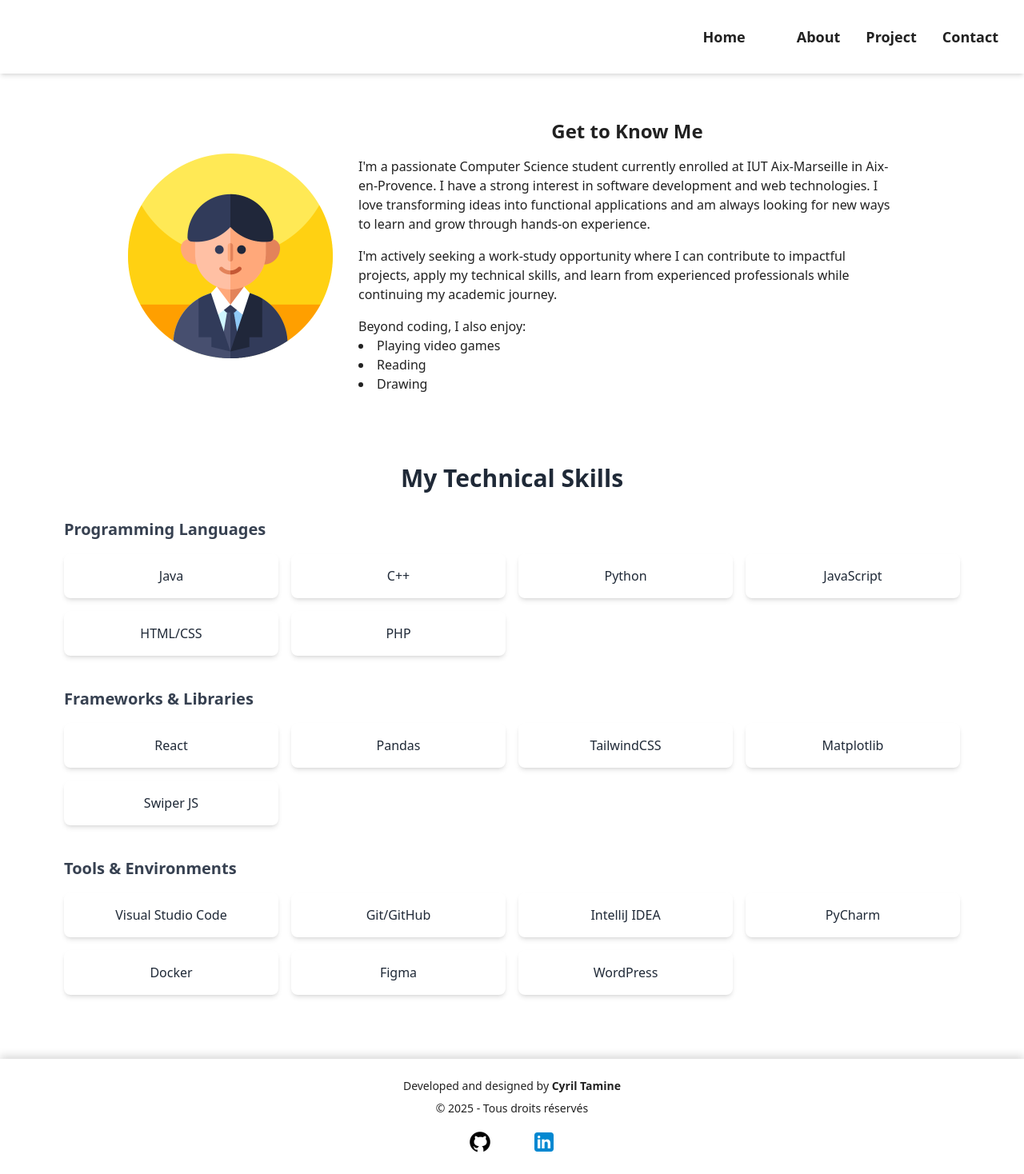
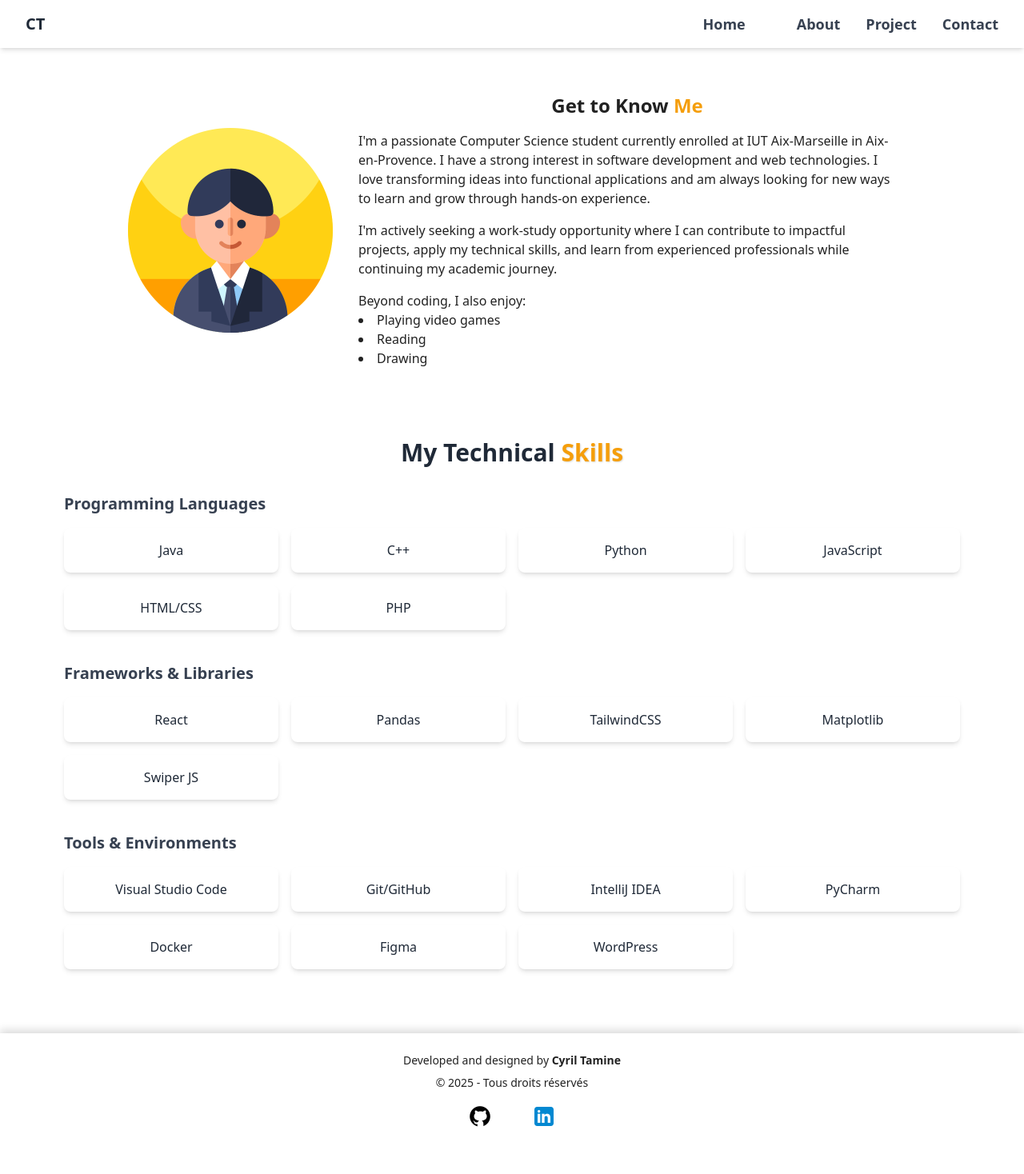
Before and after one commit to TAMINE-CYRIL/Portfolio-React, a React (Vite) app: page /about in a window 1280 px wide. Shown: the whole page at 80% size. After the commit the page ends 1436 px from the top, so only its background shows below. Built offline with nearby package versions, Linux system fonts and the light colour scheme.

Commit message:
Refonte en ajoutant plus de couleurs et des illustrations

```diff
--- a/package.json
+++ b/package.json
@@ -13,6 +13,7 @@
     "@tailwindcss/vite": "^4.1.11",
     "react": "^19.1.0",
     "react-dom": "^19.1.0",
+    "react-icons": "^5.5.0",
     "react-router-dom": "^7.6.3"
   },
   "devDependencies": {
--- a/src/components/About/SkillsSection.jsx
+++ b/src/components/About/SkillsSection.jsx
@@ -4,7 +4,10 @@ export default function SkillsSection() {
   return (
     <section className="max-w-6xl mx-auto px-4 py-8">
       <h2 className="text-3xl font-bold text-gray-800 dark:text-white mb-8 text-center">
-          My Technical Skills
+        My Technical{" "}
+        <span className="text-amber-500 bg-clip-text text-shadow-sm">
+          Skills
+        </span>
       </h2>
 
       <div className="space-y-10">
@@ -13,12 +16,14 @@ export default function SkillsSection() {
             Programming Languages
           </h3>
           <div className="grid grid-cols-2 sm:grid-cols-3 lg:grid-cols-4 gap-4">
-            <SkillCard title="Java" />
-            <SkillCard title="C++" />
-            <SkillCard title="Python" />
-            <SkillCard title="JavaScript" />
-            <SkillCard title="HTML/CSS" />
-            <SkillCard title="PHP" />
+            {["Java", "C++", "Python", "JavaScript", "HTML/CSS", "PHP"].map((title) => (
+              <div
+                key={title}
+                className="hover:scale-105 transition-transform duration-300 hover:shadow-lg"
+              >
+                <SkillCard title={title} />
+              </div>
+            ))}
           </div>
         </div>
 
@@ -27,13 +32,14 @@ export default function SkillsSection() {
             Frameworks & Libraries
           </h3>
           <div className="grid grid-cols-2 sm:grid-cols-3 lg:grid-cols-4 gap-4">
-            <SkillCard title="React" />
-            <SkillCard title="Pandas" />
-            <SkillCard title="TailwindCSS" />
-            <SkillCard title="Matplotlib" />
-            <SkillCard title="Swiper JS" />
-
-
+            {["React", "Pandas", "TailwindCSS", "Matplotlib", "Swiper JS"].map((title) => (
+              <div
+                key={title}
+                className="hover:scale-105 transition-transform duration-300 hover:shadow-lg"
+              >
+                <SkillCard title={title} />
+              </div>
+            ))}
           </div>
         </div>
 
@@ -42,14 +48,22 @@ export default function SkillsSection() {
             Tools & Environments
           </h3>
           <div className="grid grid-cols-2 sm:grid-cols-3 lg:grid-cols-4 gap-4">
-            <SkillCard title="Visual Studio Code" />
-            <SkillCard title="Git/GitHub" />
-            <SkillCard title="IntelliJ IDEA" />
-            <SkillCard title="PyCharm" />
-            <SkillCard title="Docker" />
-            <SkillCard title="Figma" />
-            <SkillCard title="WordPress" />
-
+            {[
+              "Visual Studio Code",
+              "Git/GitHub",
+              "IntelliJ IDEA",
+              "PyCharm",
+              "Docker",
+              "Figma",
+              "WordPress",
+            ].map((title) => (
+              <div
+                key={title}
+                className="hover:scale-105 transition-transform duration-300 hover:shadow-lg"
+              >
+                <SkillCard title={title} />
+              </div>
+            ))}
           </div>
         </div>
       </div>
--- a/src/components/Footer.jsx
+++ b/src/components/Footer.jsx
@@ -15,14 +15,14 @@ export default function Footer() {
             <img
               src={github}
               alt="GitHub logo"
-              className="w-8 transition-all duration-300 hover:w-[35px] hover:shadow-lg rounded"
+              className="w-8 transition-all duration-300 hover:w-[35px]"
             />
           </a>
           <a href="https://www.linkedin.com/in/cyril-tamine-9068642b4/" target="_blank">
             <img
               src={linkedin}
               alt="LinkedIn logo"
-              className="w-8 transition-all duration-300 hover:w-[35px] hover:shadow-lg rounded"
+              className="w-8 transition-all duration-300 hover:w-[35px]"
             />
           </a>
         </div>
--- a/src/components/Header.jsx
+++ b/src/components/Header.jsx
@@ -1,19 +1,52 @@
 import { Link } from "react-router-dom";
 
-export default function Header(){
-    return(
+export default function Header() {
+  return (
     <header>
-        <nav className="flex shadow-md justify-end">
-            <ul className="md:flex items-center space-x-8 p-8">
-                <Link to="/"><li className="text-lg font-bold text-white-600">Home</li></Link>
-                <Link to="/about"><li className="text-lg font-bold text-white-600">About</li></Link>
-                <Link to="/project"><li className="text-lg font-bold text-white-600">Project</li></Link>
-                <Link to="/contact"><li className="text-lg font-bold text-white-600">Contact</li></Link>
+      <nav className="flex items-center justify-between shadow-md bg-white dark:bg-gray-900 px-8 py-4">
+        <div>
+          <Link to="/">
+            <span className="text-xl font-bold text-gray-800 dark:text-white hover:text-amber-500 transition-colors duration-300">
+              CT
+            </span>
+          </Link>
+        </div>
 
-            </ul>
-
-        </nav>
+        <ul className="flex items-center space-x-8">
+          <li>
+            <Link
+              to="/"
+              className="text-lg font-bold text-gray-700 dark:text-white hover:text-amber-500 transition-colors duration-300"
+            >
+              Home
+            </Link>
+          </li>
+          <li>
+            <Link
+              to="/about"
+              className="text-lg font-bold text-gray-700 dark:text-white hover:text-amber-500 transition-colors duration-300"
+            >
+              About
+            </Link>
+          </li>
+          <li>
+            <Link
+              to="/project"
+              className="text-lg font-bold text-gray-700 dark:text-white hover:text-amber-500 transition-colors duration-300"
+            >
+              Project
+            </Link>
+          </li>
+          <li>
+            <Link
+              to="/contact"
+              className="text-lg font-bold text-gray-700 dark:text-white hover:text-amber-500 transition-colors duration-300"
+            >
+              Contact
+            </Link>
+          </li>
+        </ul>
+      </nav>
     </header>
-    )
-
+  );
 }
--- a/src/components/Project/Project.jsx
+++ b/src/components/Project/Project.jsx
@@ -2,7 +2,7 @@ import Technologies from './Technologies';
 
 export default function Project({ title, desc, github, languages = [] }) {
   return (
-    <div className="mlr-5 rounded-xl shadow-lg overflow-hidden transition-all duration-300 hover:shadow-xl hover:-translate-y-1 max-w-xl mx-auto mt-10 flex flex-col">
+    <div className="mx-5 rounded-xl shadow-lg overflow-hidden transition-all duration-300 hover:shadow-xl hover:-translate-y-1 max-w-xl mx-auto mt-10 flex flex-col">
       <div className="p-6 space-y-4">
         <h2 className="text-2xl font-bold text-gray-800 dark:text-white">{title}</h2>
         <p className="text-gray-600 dark:text-gray-300">{desc}</p>
--- a/src/components/Project/projectData.js
+++ b/src/components/Project/projectData.js
@@ -40,7 +40,7 @@ const projet =[
     title:"ETU Website",
     desc: "Website built for students in the BUT Informatique program at IUT Aix-Marseille. It centralizes course links, useful tools, recommended software, and campus information, with a clean layout and optional dark mode for better usability.",
     github:"https://github.com/TORCHIN-Maxence-24020376/Site-ETU",
-    languages: ["HTML, CSS, JavaScript"]
+    languages: ["HTML", "CSS", "JavaScript"]
 },
 {
     id:6,
--- a/src/index.css
+++ b/src/index.css
@@ -10,8 +10,18 @@
   -moz-osx-font-smoothing: grayscale;
 }
 
-@layer components {
-  .orangeCustom{
-    color: #f9a31c;
+
+
+@layer utilities {
+  .text-shadow-sm {
+    text-shadow: 1px 1px 2px rgba(0, 0, 0, 0.15);
+  }
+
+  .text-shadow-md {
+    text-shadow: 2px 2px 4px rgba(0, 0, 0, 0.2);
+  }
+
+  .text-shadow-lg {
+    text-shadow: 3px 3px 6px rgba(0, 0, 0, 0.25);
   }
 }
--- a/src/pages/AboutPage.jsx
+++ b/src/pages/AboutPage.jsx
@@ -12,7 +12,7 @@ export default function AboutPage(){
 
                 <div className="flex flex-col gap-4 max-w-2xl">
                     <h1 className="text-2xl font-bold text-center">
-                    Get to Know Me
+                    Get to Know <span className="text-amber-500">Me</span>
                     </h1>
 
                     <p>
```
Also changed, not shown: src/pages/ContactPage.jsx (+15 -7 lines), src/pages/HomePage.jsx (+31 -8 lines), src/assets/contact.avif (added), 1 other file (tests, documents, lock files or other folders).
